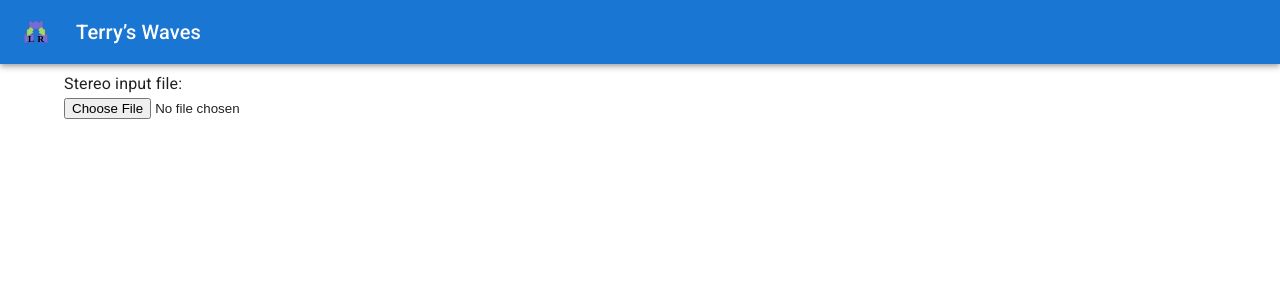
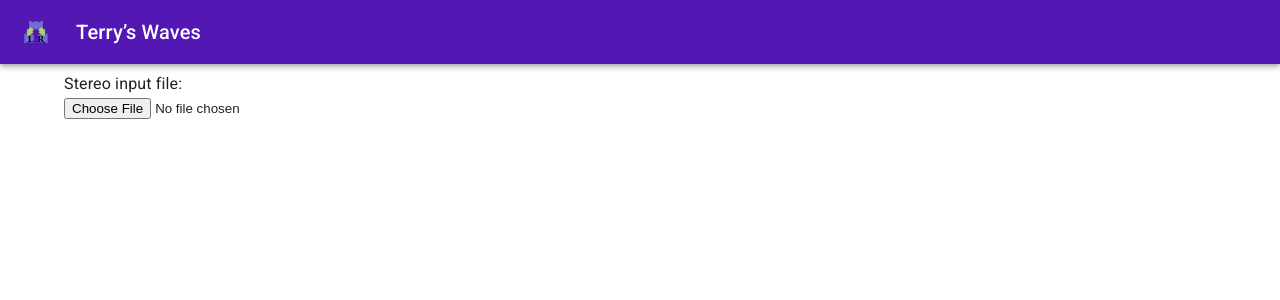
Before and after one commit to piquan/terrys-waves, a React (Vite) app: page / in a window 1280 px wide. Shown: the top 300 px of the page. Built offline with nearby package versions, Linux system fonts and the light colour scheme.

Commit message:
Fix remaining TypeScript errors

```diff
--- a/package.json
+++ b/package.json
@@ -12,7 +12,7 @@
   "dependencies": {
     "@emotion/react": "^11.14.0",
     "@emotion/styled": "^11.14.0",
-    "@mui/material": "^7.0.2",
+    "@mui/material": "^7.1.0",
     "react": "^19.0.0",
     "react-async": "^10.0.1",
     "react-dom": "^19.0.0",
--- a/src/convert.ts
+++ b/src/convert.ts
@@ -23,7 +23,19 @@ export async function convert(inputFile: File): Promise<File[]> {
            inputWav.fmt.subformat[0] === 1))) {
         throw new Error("Cannot handle this WAV encoding");
     }
-    const sampleType = (
+
+    // TypeScript has a hard time dealing with merging the different
+    // constructors, so make a type that's both general enough to be
+    // constructed and specific enough to be used.
+    interface SampleTypeConstructor {
+        readonly BYTES_PER_ELEMENT: number;
+        new (
+            buffer: ArrayBuffer | number,
+            offset?: number,
+            length?: number
+        ): Uint8Array | Int16Array | Int32Array;
+    }
+    const sampleType: SampleTypeConstructor | null = (
         inputWav.bitDepth === "8" ? Uint8Array :
         inputWav.bitDepth === "16" ? Int16Array :
         inputWav.bitDepth === "32" ? Int32Array :
@@ -31,11 +43,12 @@ export async function convert(inputFile: File): Promise<File[]> {
     if (sampleType === null) {
         throw new Error(`Cannot handle bits per sample ${inputWav.fmt.bitsPerSample}`);
     }
+
     const inputSamples = new sampleType(
         inputWav.data.samples.buffer,
         inputWav.data.samples.byteOffset,
         inputWav.data.samples.byteLength / sampleType.BYTES_PER_ELEMENT,
-    )
+    );
     const nSamples = inputWav.data.samples.byteLength / inputWav.fmt.blockAlign;
     const stride = inputWav.fmt.blockAlign / sampleType.BYTES_PER_ELEMENT;
     const lastModified = Date.now();
--- a/src/theme.ts
+++ b/src/theme.ts
@@ -1,8 +1,9 @@
-import { createTheme, ThemeOptions } from '@mui/material/styles';
+import { createTheme } from '@mui/material/styles';
 
-const themeOptions: ThemeOptions = {
+const themeOptions = {
     colorSchemes: {
         light: {
+            palette: {
                 primary: {
                     main: '#5318b3',
                 },
@@ -13,7 +14,9 @@ const themeOptions: ThemeOptions = {
                     main: '#b31878',
                 },
             },
+        },
         dark: {
+            palette: {
                 primary: {
                     main: '#824acb',
                 },
@@ -25,6 +28,7 @@ const themeOptions: ThemeOptions = {
                 },
             },
         },
+    },
 };
 
 const theme = createTheme(themeOptions);
```
Also changed, not shown: 2 other files (tests, documents, lock files or other folders). Lines whose indentation alone changed are shown as unchanged.
